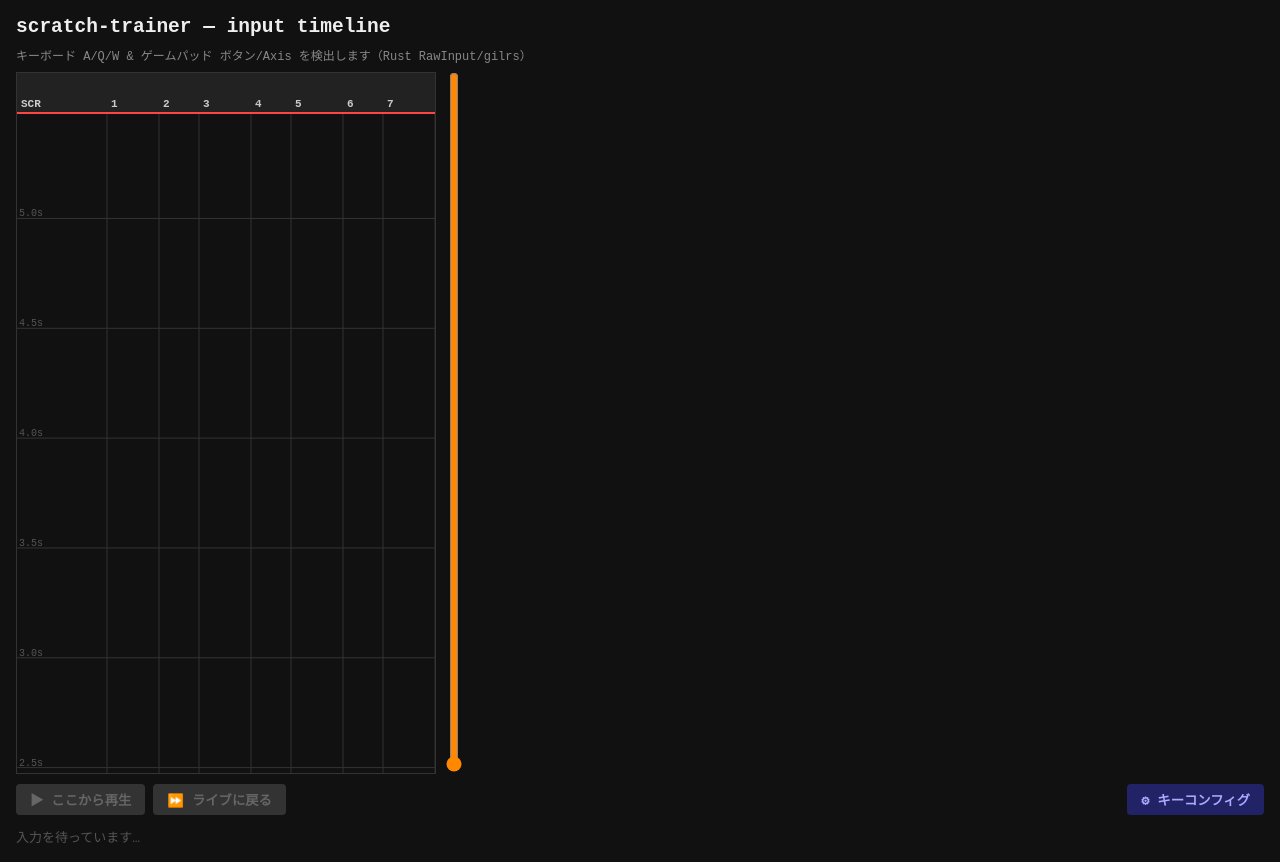
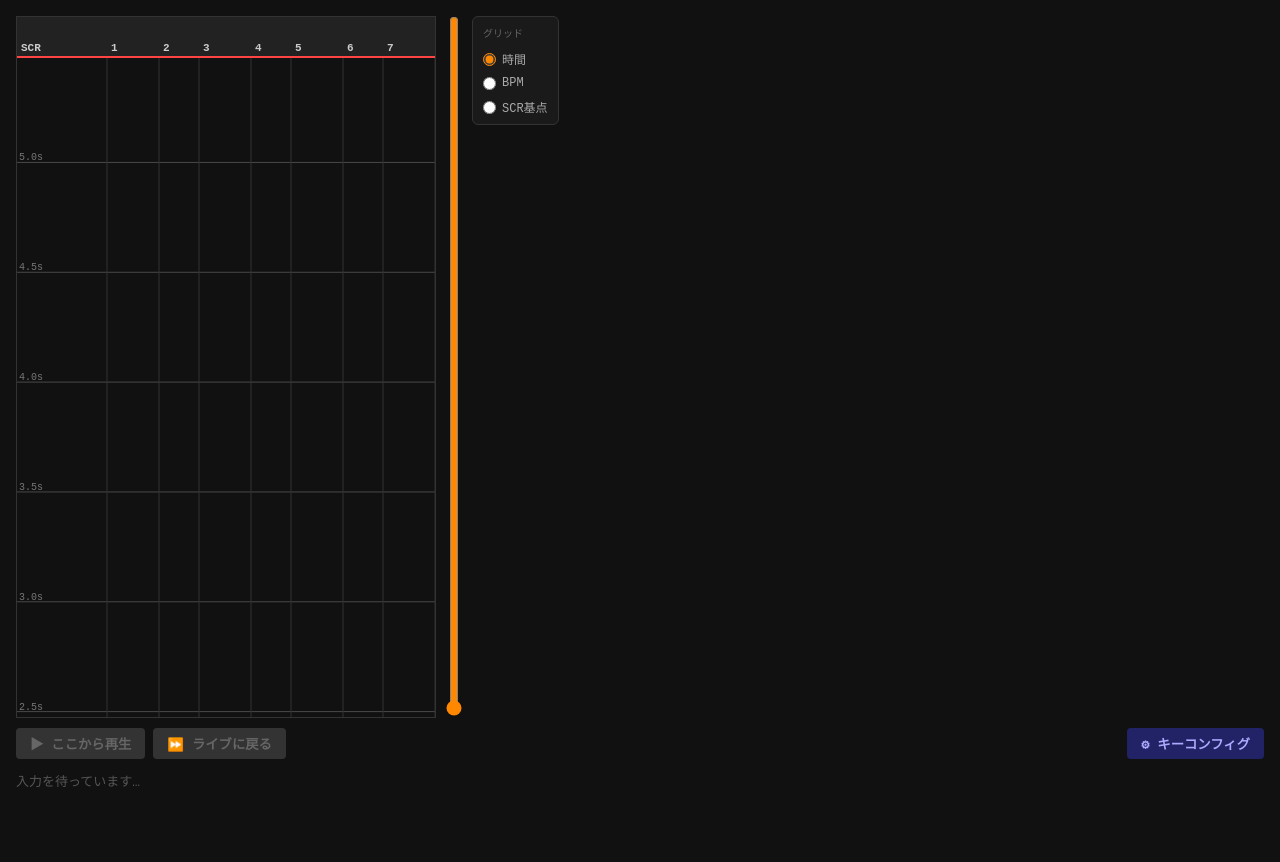
Before and after one commit to MasaoBlue/daken-trainer, a React app: page / in a window 1280 px wide. After the commit the page ends 806 px from the top, so only its background shows below. Built offline with nearby package versions, Linux system fonts and the light colour scheme; the HTML template or start-up script is replaced by a standard one.

Commit message:
小節線表示できるようにした

```diff
--- a/src/App.tsx
+++ b/src/App.tsx
@@ -39,11 +39,15 @@ const CANVAS_H          = 700;
 const HEADER_H          = 40;
 const TIME_WINDOW       = 3000;   // ms: 表示する時間幅
 const AXIS_TIMEOUT      = 150;    // ms: axis 停止判定
+const SCR_RESET_MS      = 500;    // ms: スクラッチ連続カウントリセットまでの無入力時間
 const SPAN_RETAIN       = 60000;  // ms: 過去1分のスパンを保持（スクロール用）
 
 // ---- キーコンフィグ ユーティリティ ----------------------------------------
 
-const STORAGE_KEY = "scratch-trainer-keyconfig";
+const STORAGE_KEY            = "scratch-trainer-keyconfig";
+const BPM_STORAGE_KEY        = "scratch-trainer-bpm";
+const SCR_ORIGIN_STORAGE_KEY = "scratch-trainer-scr-origin";
+const GRID_MODE_STORAGE_KEY  = "scratch-trainer-grid-mode";
 
 function loadConfig(): KeyConfig {
   try { return JSON.parse(localStorage.getItem(STORAGE_KEY) ?? "{}"); } catch { return {}; }
@@ -107,13 +111,19 @@ const LANE_DEFS: LaneDef[] = [
 
 // ---- Canvas 描画 -----------------------------------------------------------
 
+type GridMode = "time" | "bpm" | "scr";
+
 function drawTimeline(
   ctx: CanvasRenderingContext2D,
   channels: Channel[],
-  viewNowMs: number,   // 描画の「現在」（スクロール中は過去の時刻）
-  realNowMs: number,   // 実際の現在時刻（アクティブスパンの上端計算に使う）
+  viewNowMs: number,       // 描画の「現在」（スクロール中は過去の時刻）
+  realNowMs: number,       // 実際の現在時刻（アクティブスパンの上端計算に使う）
   isLive: boolean,
   width: number,
+  scrCount: number,
+  gridMode: GridMode,
+  bpm: number,
+  scrLastOriginMs: number, // scrモード用: 最後のrunのカウント開始時刻（入力が途切れても保持）
 ) {
   ctx.clearRect(0, 0, width, CANVAS_H);
 
@@ -127,9 +137,11 @@ function drawTimeline(
   const msPerPx = TIME_WINDOW / (BODY_BOTTOM - HEADER_H);
   const tToY = (t: number) => HEADER_H + (viewNowMs - t) / msPerPx;
 
+  // グリッド描画
+  ctx.strokeStyle = "#484848";
+  ctx.lineWidth = 1;
+  if (gridMode === "time") {
     // 時間グリッド (500ms ごと)
-  ctx.strokeStyle = "#333";
-  ctx.lineWidth = 1;
     const gridStep = 500;
     const firstGrid = Math.ceil((viewNowMs - TIME_WINDOW) / gridStep) * gridStep;
     for (let g = firstGrid; g <= viewNowMs; g += gridStep) {
@@ -139,9 +151,56 @@ function drawTimeline(
       ctx.moveTo(0, y);
       ctx.lineTo(width, y);
       ctx.stroke();
-    ctx.fillStyle = "#555";
+      ctx.fillStyle = "#777";
       ctx.font = "10px monospace";
       ctx.fillText(`${(g / 1000).toFixed(1)}s`, 2, y - 2);
+    }
+  } else if (gridMode === "bpm") {
+    // BPMグリッド: 起動時刻基点、4分音符間隔
+    const beatMs = 60000 / bpm;
+    const firstBeat = Math.ceil((viewNowMs - TIME_WINDOW) / beatMs) * beatMs;
+    let beatIdx = Math.round(firstBeat / beatMs);
+    for (let g = firstBeat; g <= viewNowMs; g += beatMs, beatIdx++) {
+      const y = tToY(g);
+      if (y < HEADER_H || y > BODY_BOTTOM) continue;
+      const isMeasure = beatIdx % 4 === 0;
+      ctx.strokeStyle = isMeasure ? "#777" : "#484848";
+      ctx.beginPath();
+      ctx.moveTo(0, y);
+      ctx.lineTo(width, y);
+      ctx.stroke();
+      if (isMeasure) {
+        ctx.fillStyle = "#999";
+        ctx.font = "10px monospace";
+        ctx.fillText(`${Math.round(beatIdx / 4 + 1)}`, 2, y - 2);
+      }
+    }
+  } else if (gridMode === "scr" && isFinite(scrLastOriginMs)) {
+    // SCR基点BPMグリッド
+    // - originより前は描画しない
+    // - 入力が途切れても最後のrunの基点からのグリッドは残す
+    const origin = scrLastOriginMs;
+    const beatMs = 60000 / bpm;
+    const rangeStart = viewNowMs - TIME_WINDOW;
+    const firstBeatOffset = Math.ceil((rangeStart - origin) / beatMs);
+    for (let i = firstBeatOffset; ; i++) {
+      const g = origin + i * beatMs;
+      if (g > viewNowMs) break;
+      if (g < origin) continue; // origin より前は表示しない（i < 0 の拍）
+      const y = tToY(g);
+      if (y < HEADER_H || y > BODY_BOTTOM) continue;
+      const isMeasure = i % 4 === 0;
+      ctx.strokeStyle = isMeasure ? "#779" : "#446";
+      ctx.beginPath();
+      ctx.moveTo(0, y);
+      ctx.lineTo(width, y);
+      ctx.stroke();
+      if (isMeasure) {
+        ctx.fillStyle = "#99b";
+        ctx.font = "10px monospace";
+        ctx.fillText(`${Math.floor(i / 4) + 1}`, 2, y - 2);
+      }
+    }
   }
 
   // LANE_DEFS 全レーンを常に描画（入力がなくても表示）
@@ -163,6 +222,14 @@ function drawTimeline(
     ctx.fillStyle = "#ccc";
     ctx.font = "bold 11px monospace";
     ctx.fillText(lane.label, x + 4, HEADER_H - 6);
+
+    // SCR レーンのみ: 連続スクラッチ枚数をヘッダに表示
+    if (lane.id === "SCR" && scrCount > 0) {
+      ctx.fillStyle = "#ff0";
+      ctx.font = "bold 14px monospace";
+      const label = String(scrCount);
+      ctx.fillText(label, x + lane.w / 2 - (label.length * 4), HEADER_H - 6);
+    }
 
     // このレーンに対応するチャンネルを検索
     const ch = channels.find((c) => c.id === lane.id);
@@ -215,7 +282,7 @@ function drawTimeline(
         const endMarkerTop    = Math.max(drawTop, HEADER_H);
         const endMarkerBottom = Math.min(drawTop + 3, BODY_BOTTOM);
         if (endMarkerBottom > endMarkerTop) {
-          ctx.globalAlpha = 0.35;
+          ctx.globalAlpha = 0.2;
           ctx.fillStyle = color;
           ctx.fillRect(lx + 1, endMarkerTop, lw - 2, endMarkerBottom - endMarkerTop);
           ctx.globalAlpha = 1.0;
@@ -255,6 +322,38 @@ export default function App() {
 
   const [channelCount, setChannelCount] = useState(0);
   const [mode, setMode] = useState<PlaybackMode>("live");
+
+  // グリッド設定
+  const [gridMode, setGridMode] = useState<GridMode>(() => {
+    const v = localStorage.getItem(GRID_MODE_STORAGE_KEY);
+    return (v === "bpm" || v === "scr") ? v : "time";
+  });
+  const gridModeRef = useRef<GridMode>((() => {
+    const v = localStorage.getItem(GRID_MODE_STORAGE_KEY);
+    return (v === "bpm" || v === "scr") ? v : "time";
+  })());
+  const [bpm, setBpm] = useState(() => {
+    const v = parseInt(localStorage.getItem(BPM_STORAGE_KEY) ?? "138");
+    return isNaN(v) ? 138 : v;
+  });
+  const bpmRef = useRef((() => {
+    const v = parseInt(localStorage.getItem(BPM_STORAGE_KEY) ?? "138");
+    return isNaN(v) ? 138 : v;
+  })());
+
+  // スクラッチ連続枚数カウント
+  const [_scrCount, setScrCount] = useState(0);
+  const scrCountRef = useRef(0);
+  const scrLastTimeRef = useRef<number>(-Infinity); // 最後にSCR方向変化があった時刻
+  const scrLastDirRef = useRef<number>(0);          // 最後のSCR方向
+  const scrOriginRef = useRef<number>(-Infinity);   // 現在runのカウント開始時刻（run中のみ有効）
+  const scrLastOriginRef = useRef<number>((() => {
+    // localStorageにはwall-clock(Date.now())で保存。起動時にperformance.now()基準に変換。
+    const saved = parseFloat(localStorage.getItem(SCR_ORIGIN_STORAGE_KEY) ?? "");
+    if (!isFinite(saved)) return -Infinity;
+    const offsetMs = Date.now() - saved; // 保存時からの経過時間
+    return -offsetMs; // performance.now()基準では負値（過去）
+  })());
 
   // キーコンフィグ state（ref も持つ：イベントハンドラ内から最新値参照するため）
   const [keyConfig, setKeyConfig] = useState<KeyConfig>(loadConfig);
@@ -330,6 +429,20 @@ export default function App() {
           last.end = nowJs;
           ch.spans.push({ start: nowJs, end: null, direction: dir });
         }
+        // SCRレーンの方向変化でカウントアップ
+        if (resolved.laneId === "SCR" && dir !== scrLastDirRef.current) {
+          scrLastDirRef.current = dir;
+          scrLastTimeRef.current = nowJs;
+          if (scrCountRef.current === 0) {
+            scrOriginRef.current = nowJs;     // 現在runの基点
+            scrLastOriginRef.current = nowJs; // 最後のrunの基点（消えない）
+            // wall-clock(Date.now())で保存: nowJs = performance.now() - startRef.current
+            const wallNow = Date.now() - performance.now() + nowJs + startRef.current;
+            localStorage.setItem(SCR_ORIGIN_STORAGE_KEY, String(wallNow));
+          }
+          scrCountRef.current += 1;
+          setScrCount(scrCountRef.current);
+        }
       }
     });
 
@@ -359,6 +472,14 @@ export default function App() {
           axisLastRef.current.delete(key);
         }
       });
+
+      // SCR連続カウントリセット（一定時間入力がなければ0に）
+      if (scrCountRef.current > 0 && nowMs - scrLastTimeRef.current > SCR_RESET_MS) {
+        scrCountRef.current = 0;
+        scrLastDirRef.current = 0;
+        scrOriginRef.current = -Infinity; // 現在runは終了（scrLastOriginRefは保持）
+        setScrCount(0);
+      }
 
       // 古いスパンを削除
       const cutoff = nowMs - SPAN_RETAIN;
@@ -400,7 +521,7 @@ export default function App() {
       }
 
       if (ctxRef.current && canvasRef.current) {
-        drawTimeline(ctxRef.current, channelsRef.current, viewNowMs, nowMs, pb.mode === "live", canvasRef.current.width);
+        drawTimeline(ctxRef.current, channelsRef.current, viewNowMs, nowMs, pb.mode === "live", canvasRef.current.width, scrCountRef.current, gridModeRef.current, bpmRef.current, scrLastOriginRef.current);
       }
 
       rafRef.current = requestAnimationFrame(loop);
@@ -561,12 +682,8 @@ export default function App() {
 
   return (
     <main style={{ background: "#111", minHeight: "100vh", color: "#eee", fontFamily: "monospace", padding: 16 }}>
-      <h2 style={{ margin: "0 0 8px" }}>scratch-trainer — input timeline</h2>
-      <p style={{ margin: "0 0 8px", color: "#888", fontSize: 12 }}>
-        キーボード A/Q/W &amp; ゲームパッド ボタン/Axis を検出します（Rust RawInput/gilrs）
-      </p>
 
-      {/* canvas + 縦スライダー */}
+      {/* canvas + 縦スライダー + グリッド設定 */}
       <div style={{ display: "flex", alignItems: "flex-start", gap: 4, overflowX: "auto" }}>
         <canvas
           ref={canvasRef}
@@ -574,7 +691,7 @@ export default function App() {
           height={CANVAS_H}
           style={{ display: "block", border: "1px solid #333", cursor: "grab", flexShrink: 0 }}
         />
-        {/* 縦スライダー: 上=過去、下=現在。max/valueはRAFループで直接DOM更新 */}
+        {/* 縦スライダー */}
         <input
           ref={sliderRef}
           type="range"
@@ -589,6 +706,49 @@ export default function App() {
             accentColor: "#f80",
           }}
         />
+        {/* グリッド切り替え */}
+        <div style={{
+          display: "flex", flexDirection: "column", gap: 8,
+          padding: "8px 10px", background: "#1a1a1a", border: "1px solid #333",
+          borderRadius: 6, fontSize: 12, fontFamily: "monospace", color: "#aaa",
+          height: "fit-content", flexShrink: 0,
+        }}>
+          <div style={{ color: "#666", fontSize: 10, marginBottom: 2 }}>グリッド</div>
+          {(["time", "bpm", "scr"] as GridMode[]).map(m => (
+            <label key={m} style={{ display: "flex", alignItems: "center", gap: 6, cursor: "pointer" }}>
+              <input
+                type="radio"
+                name="gridMode"
+                value={m}
+                checked={gridMode === m}
+                onChange={() => { setGridMode(m); gridModeRef.current = m; localStorage.setItem(GRID_MODE_STORAGE_KEY, m); }}
+                style={{ accentColor: "#f80" }}
+              />
+              {m === "time" ? "時間" : m === "bpm" ? "BPM" : "SCR基点"}
+            </label>
+          ))}
+          {(gridMode === "bpm" || gridMode === "scr") && (
+            <div style={{ display: "flex", flexDirection: "column", gap: 4, marginTop: 4 }}>
+              <input
+                type="number"
+                min={1} max={999}
+                value={bpm}
+                onChange={e => {
+                  const v = Math.max(1, Math.min(999, Number(e.target.value)));
+                  setBpm(v);
+                  bpmRef.current = v;
+                  localStorage.setItem(BPM_STORAGE_KEY, String(v));
+                }}
+                style={{
+                  width: 60, background: "#111", border: "1px solid #444",
+                  color: "#eee", fontFamily: "monospace", fontSize: 13,
+                  padding: "2px 4px", borderRadius: 3,
+                }}
+              />
+              <span style={{ color: "#555", fontSize: 10 }}>BPM</span>
+            </div>
+          )}
+        </div>
       </div>
 
       {/* 操作ボタン（常時表示、状態に応じてdisabled） */}
```
Lines whose indentation alone changed are shown as unchanged.
